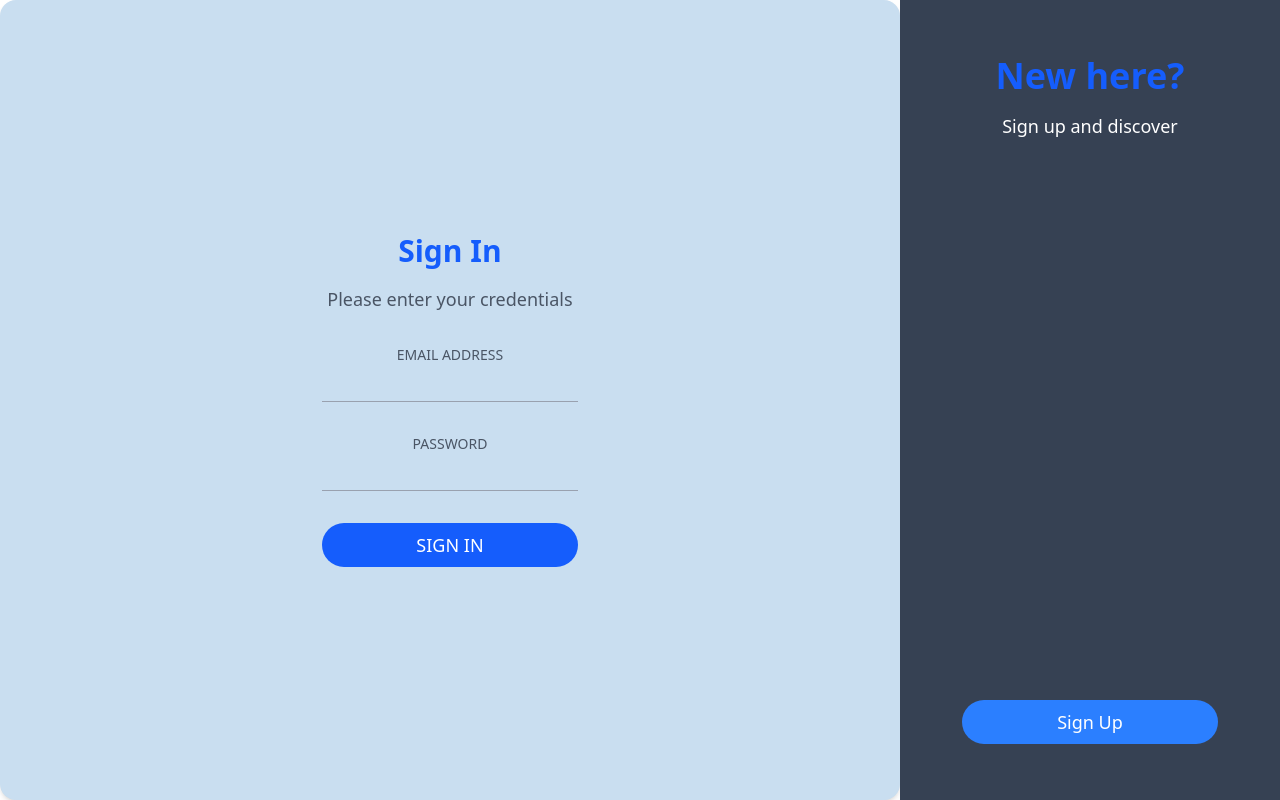
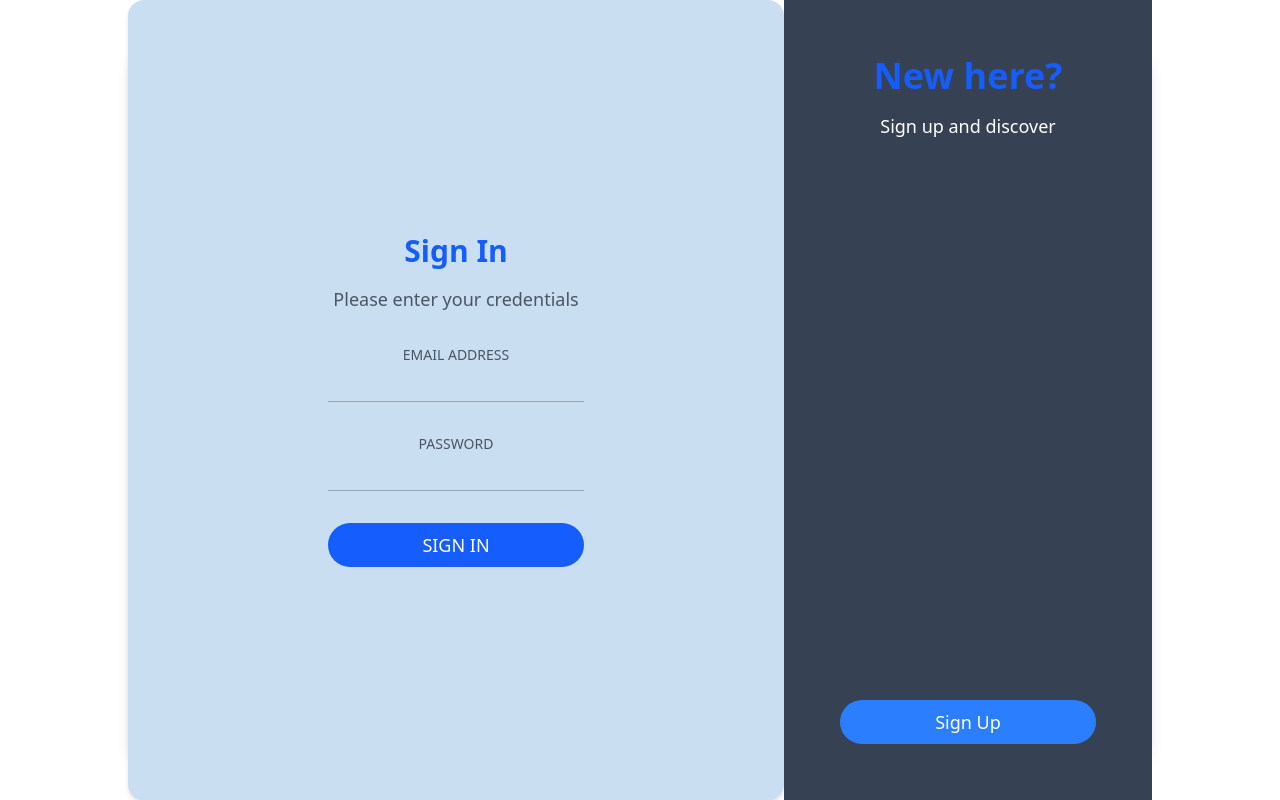
Before and after one commit to Safdari10/task-manager, a Next.js app in the folder frontend/: page / in a window 1280 px wide. Built offline with nearby package versions, Linux system fonts and the light colour scheme.

Commit message:
Improves layout with centered container and shadow
Enhances the authentication page's visual appeal by centering content within a fixed-size, shadowed container and adding vertical padding. Improves user experience by making the login and signup forms more prominent and visually distinct.

```diff
--- a/frontend/src/app/page.tsx
+++ b/frontend/src/app/page.tsx
@@ -14,7 +14,8 @@ const Home = () => {
   const [display, setDisplay] = useState("login");
 
   return (
-    <div className="flex items-center justify-center min-h-screen">
+    <div className="flex items-center justify-center w-full max-h-screen py-96">
+      <div className="w-[1024px] h-[700px] flex items-center justify-center shadow-lg">
         {display === "login" ? (
           <LoginPage
             email={email}
@@ -40,6 +41,7 @@ const Home = () => {
         )}
         <LoginSignupToggle display={display} setDisplay={setDisplay} />
       </div>
+    </div>
   );
 };
 
```
Lines whose indentation alone changed are shown as unchanged.
